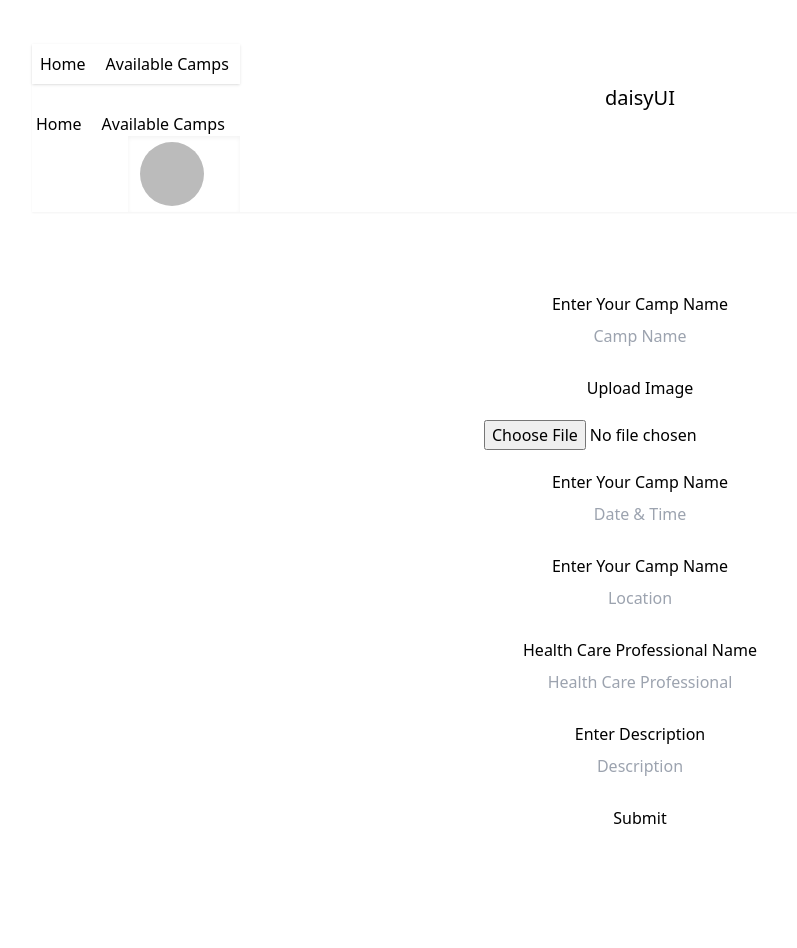
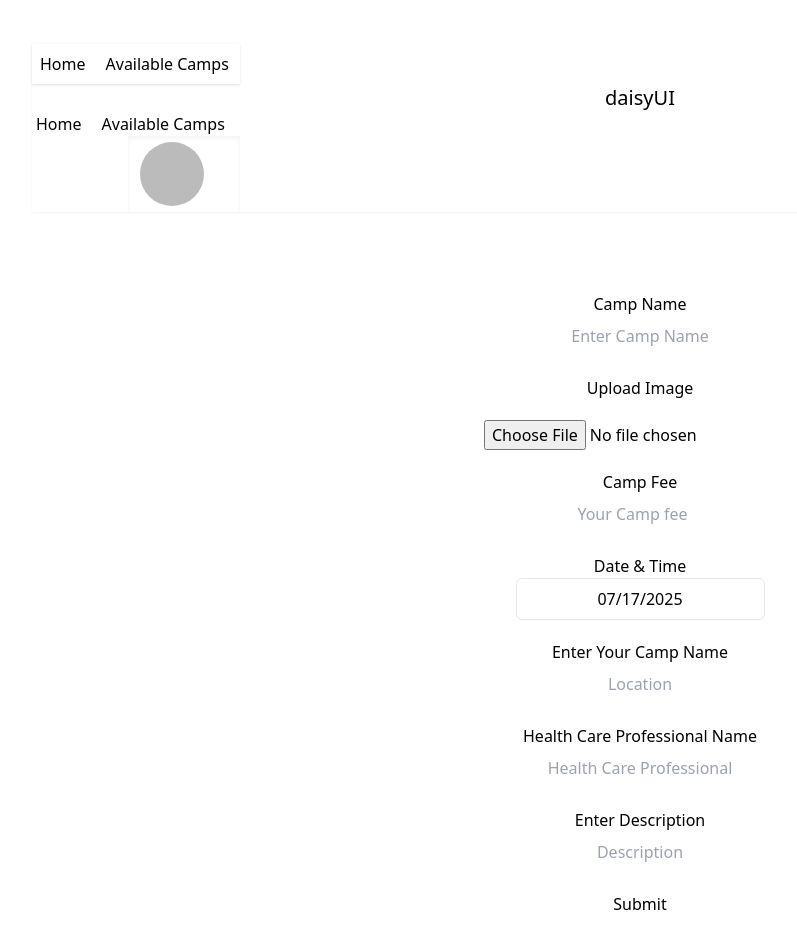
Before and after one commit to RuponGomeZ/Medical_Camp_Manage_System_Client, a React (Vite) app: page /addCamp in a window 1280 px wide. Shown: the whole page, without its empty margins (0-797 px from the left). Before the commit the page ends 862 px from the top, so only its background shows below. Built offline with nearby package versions, Linux system fonts and the light colour scheme; no server answers; sample sign-in values are in the browser's storage.

Commit message:
private route added

```diff
--- a/package.json
+++ b/package.json
@@ -15,11 +15,13 @@
     "@tailwindcss/vite": "^4.1.11",
     "@tanstack/react-query": "^5.83.0",
     "axios": "^1.10.0",
+    "date-fns": "^4.1.0",
     "firebase": "^11.10.0",
     "localforage": "^1.10.0",
     "lottie-react": "^2.4.1",
     "match-sorter": "^8.0.3",
     "react": "^19.1.0",
+    "react-datepicker": "^8.4.0",
     "react-dom": "^19.1.0",
     "react-hook-form": "^7.60.0",
     "react-hot-toast": "^2.5.2",
--- a/src/Pages/AddACamp.jsx
+++ b/src/Pages/AddACamp.jsx
@@ -1,8 +1,16 @@
 import React from 'react';
 import ReactDOM from "react-dom";
 import { useForm } from "react-hook-form";
+import useAxiosPublic from '../hooks/useAxiosPublic';
+import { useState } from "react";
+import DatePicker from "react-datepicker";
+
+import "react-datepicker/dist/react-datepicker.css";
 
 const AddACamp = () => {
+    const [startDate, setStartDate] = useState(new Date());
+    const axiosPublic = useAxiosPublic()
+
     const {
         register,
         handleSubmit,
@@ -30,20 +38,31 @@ const AddACamp = () => {
 
         const imageUrl = await imgUpload(imageFile);
 
+        const campInfo = {
+            campName: data.campName,
+            date: startDate,
+            description: data.description,
+            image: imageUrl,
+            location: data.location,
+            participantCount: 0,
+            campFee: parseFloat(data.campFee),
+            healthCareProfessional: data.healthCareProfessional
+        }
 
-        console.log(data, imageUrl);
+        await axiosPublic.post('/addCamp', campInfo)
+
+        console.log(campInfo);
     };
 
     return (
         <form className='flex flex-col w-1/2  mx-auto mt-20 gap-5 ' onSubmit={handleSubmit(onSubmit)}>
             {/* register your input into the hook by invoking the "register" function */}
-            <div className=''>
-                <p>Enter Your Camp Name</p>
-                <input className='text-center w-96 py-2' placeholder='Camp Name'  {...register("campName", { required: true })} />
+            <div>
+                <p> Camp Name</p>
+                <input className='text-center w-96 py-2' placeholder='Enter Camp Name'  {...register("campName", { required: true })} />
             </div>
 
             {/* register your input into the hook by invoking the "register" function */}
-
             <p>Upload Image</p>
             <div className=' w-full '>
                 <input {...register('image', { required: true })} type="file" className="file-input file-input-ghost" />
@@ -51,37 +70,43 @@ const AddACamp = () => {
 
 
             {/* register your input into the hook by invoking the "register" function */}
-            <div className=''>
-                <p>Enter Your Camp Name</p>
-                <input className='text-center w-96 py-2' placeholder='Date & Time'  {...register("date", { required: true })} />
+            <div>
+                <p>Camp Fee</p>
+                <input type='number' className='text-center w-96 py-2' placeholder='Your Camp fee'  {...register("campFee", { required: true })} />
             </div>
+            {errors.campFee && <p className='text-red-600'>Location field is required</p>}
+
 
             {/* register your input into the hook by invoking the "register" function */}
-            <div className=''>
+            <div>
+                <p> Date & Time</p>
+                <DatePicker className='text-center border p-2 rounded-md' selected={startDate} onChange={(date) => setStartDate(date)} required />
+            </div>
+            {errors.location && <p className='text-red-600'>Location field is required</p>}
+
+
+            {/* register your input into the hook by invoking the "register" function */}
+            <div>
                 <p>Enter Your Camp Name</p>
                 <input className='text-center w-96 py-2' placeholder='Location'  {...register("location", { required: true })} />
             </div>
+            {errors.location && <p className='text-red-600'>Location field is required</p>}
 
-            {/* register your input into the hook by invoking the "register" function */}
-            <div className=''>
+
+            {/* Health Care Professional */}
+            <div>
                 <p>Health Care Professional Name</p>
                 <input className='text-center w-96 py-2' placeholder='Health Care Professional'  {...register("healthCareProfessional", { required: true })} />
             </div>
+            {errors.healthCareProfessional && <p className='text-red-600'>healthCareProfessional field is required</p>}
 
-            {/* register your input into the hook by invoking the "register" function
-            <div className=''>
-                <p>P</p>
-                <input className='text-center w-96 py-2' placeholder='P'  {...register("participantCount", { required: true })} />
-            </div> */}
 
-            {/* register your input into the hook by invoking the "register" function */}
-            <div className=''>
+            {/* Description */}
+            <div>
                 <p>Enter Description</p>
                 <input className='text-center w-96 py-2' placeholder='Description'  {...register("description", { required: true })} />
             </div>
-
-
-            {errors.exampleRequired && <p>This field is required</p>}
+            {errors.description && <p className='text-red-600'>This field is required</p>}
 
             <input type="submit" />
         </form>
--- /dev/null
+++ b/src/hooks/useAxiosPublic.jsx
@@ -0,0 +1,12 @@
+import axios from "axios";
+
+
+const axiosPublic = axios.create({
+    baseURL: 'http://localhost:5000/'
+})
+
+const useAxiosPublic = () => {
+    return axiosPublic
+}
+
+export default useAxiosPublic
--- /dev/null
+++ b/src/routes/PrivateRoute.jsx
@@ -0,0 +1,17 @@
+import React, { useContext } from 'react';
+import { AuthContext } from '../Providers/AuthProvider';
+import LoadingSpinner from '../Utilities/LoadingSpinner';
+import { Navigate, useLocation } from 'react-router-dom';
+
+
+const PrivateRoute = ({ children }) => {
+    const { user, loading } = useContext(AuthContext)
+    const location = useLocation()
+
+    if (loading) return <LoadingSpinner></LoadingSpinner>
+    if (user) return children
+
+    return <Navigate to='/login' state={location.pathname}></Navigate>
+};
+
+export default PrivateRoute;
--- a/src/routes/routes.jsx
+++ b/src/routes/routes.jsx
@@ -9,6 +9,7 @@ import Login from "../Authontications/Login";
 import Register from "../Authontications/Register";
 import CampDetails from "../Pages/CampDetails";
 import AddACamp from "../Pages/AddACamp";
+import PrivateRoute from "./PrivateRoute";
 
 export const router = createBrowserRouter([
     {
@@ -38,7 +39,7 @@ export const router = createBrowserRouter([
             },
             {
                 path: '/addCamp',
-                element: <AddACamp></AddACamp>
+                element: <PrivateRoute><AddACamp></AddACamp></PrivateRoute>
             }
         ]
     },
```
Also changed, not shown: 1 other file (tests, documents, lock files or other folders).
